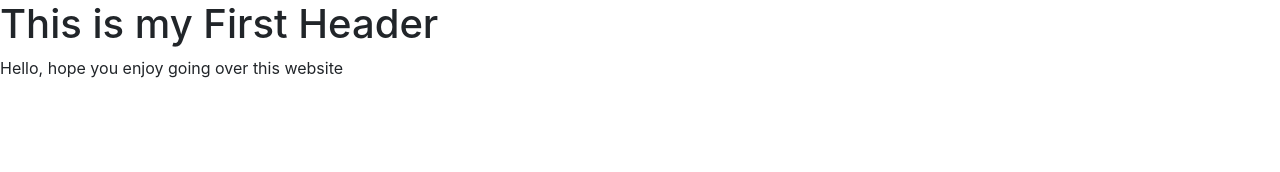
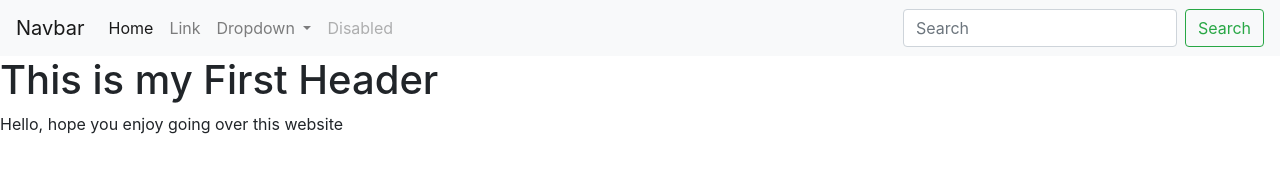
Before and after one commit to rhuitz/test2, a plain HTML site: page index.html in a window 1280 px wide. Drawn offline with nearby package versions, Linux system fonts and the light colour scheme.

Commit message:
Added Navbar to index

```diff
--- a/index.html
+++ b/index.html
@@ -1,21 +1,65 @@
 <!DOCTYPE html>
 <html lang="en">
+
 <head>
     <meta charset="UTF-8">
     <meta http-equiv="X-UA-Compatible" content="IE=edge">
     <meta name="viewport" content="width=device-width, initial-scale=1.0">
     <title>Document</title>
 
-    <link rel="stylesheet" href="https://cdn.jsdelivr.net/npm/bootstrap@4.6.0/dist/css/bootstrap.min.css" integrity="sha384-B0vP5xmATw1+K9KRQjQERJvTumQW0nPEzvF6L/Z6nronJ3oUOFUFpCjEUQouq2+l" crossorigin="anonymous">
+    <link rel="stylesheet" href="https://cdn.jsdelivr.net/npm/bootstrap@4.6.0/dist/css/bootstrap.min.css"
+        integrity="sha384-B0vP5xmATw1+K9KRQjQERJvTumQW0nPEzvF6L/Z6nronJ3oUOFUFpCjEUQouq2+l" crossorigin="anonymous">
 
 
 </head>
+
 <body>
+
+    <nav class="navbar navbar-expand-lg navbar-light bg-light">
+        <a class="navbar-brand" href="#">Navbar</a>
+        <button class="navbar-toggler" type="button" data-toggle="collapse" data-target="#navbarSupportedContent" aria-controls="navbarSupportedContent" aria-expanded="false" aria-label="Toggle navigation">
+          <span class="navbar-toggler-icon"></span>
+        </button>
+
+        <div class="collapse navbar-collapse" id="navbarSupportedContent">
+          <ul class="navbar-nav mr-auto">
+            <li class="nav-item active">
+              <a class="nav-link" href="#">Home <span class="sr-only">(current)</span></a>
+            </li>
+            <li class="nav-item">
+              <a class="nav-link" href="#">Link</a>
+            </li>
+            <li class="nav-item dropdown">
+              <a class="nav-link dropdown-toggle" href="#" id="navbarDropdown" role="button" data-toggle="dropdown" aria-haspopup="true" aria-expanded="false">
+                Dropdown
+              </a>
+              <div class="dropdown-menu" aria-labelledby="navbarDropdown">
+                <a class="dropdown-item" href="#">Action</a>
+                <a class="dropdown-item" href="#">Another action</a>
+                <div class="dropdown-divider"></div>
+                <a class="dropdown-item" href="#">Something else here</a>
+              </div>
+            </li>
+            <li class="nav-item">
+              <a class="nav-link disabled" href="#" tabindex="-1" aria-disabled="true">Disabled</a>
+            </li>
+          </ul>
+          <form class="form-inline my-2 my-lg-0">
+            <input class="form-control mr-sm-2" type="search" placeholder="Search" aria-label="Search">
+            <button class="btn btn-outline-success my-2 my-sm-0" type="submit">Search</button>
+          </form>
+        </div>
+      </nav>
+
     <h1>This is my First Header</h1>
     <p>Hello, hope you enjoy going over this website</p>
 
-    <script src="https://code.jquery.com/jquery-3.5.1.slim.min.js" integrity="sha384-DfXdz2htPH0lsSSs5nCTpuj/zy4C+OGpamoFVy38MVBnE+IbbVYUew+OrCXaRkfj" crossorigin="anonymous"></script>
-<script src="https://cdn.jsdelivr.net/npm/bootstrap@4.6.0/dist/js/bootstrap.bundle.min.js" integrity="sha384-Piv4xVNRyMGpqkS2by6br4gNJ7DXjqk09RmUpJ8jgGtD7zP9yug3goQfGII0yAns" crossorigin="anonymous"></script>
+    <script src="https://code.jquery.com/jquery-3.5.1.slim.min.js"
+        integrity="sha384-DfXdz2htPH0lsSSs5nCTpuj/zy4C+OGpamoFVy38MVBnE+IbbVYUew+OrCXaRkfj"
+        crossorigin="anonymous"></script>
+    <script src="https://cdn.jsdelivr.net/npm/bootstrap@4.6.0/dist/js/bootstrap.bundle.min.js"
+        integrity="sha384-Piv4xVNRyMGpqkS2by6br4gNJ7DXjqk09RmUpJ8jgGtD7zP9yug3goQfGII0yAns"
+        crossorigin="anonymous"></script>
 </body>
 
 
```
